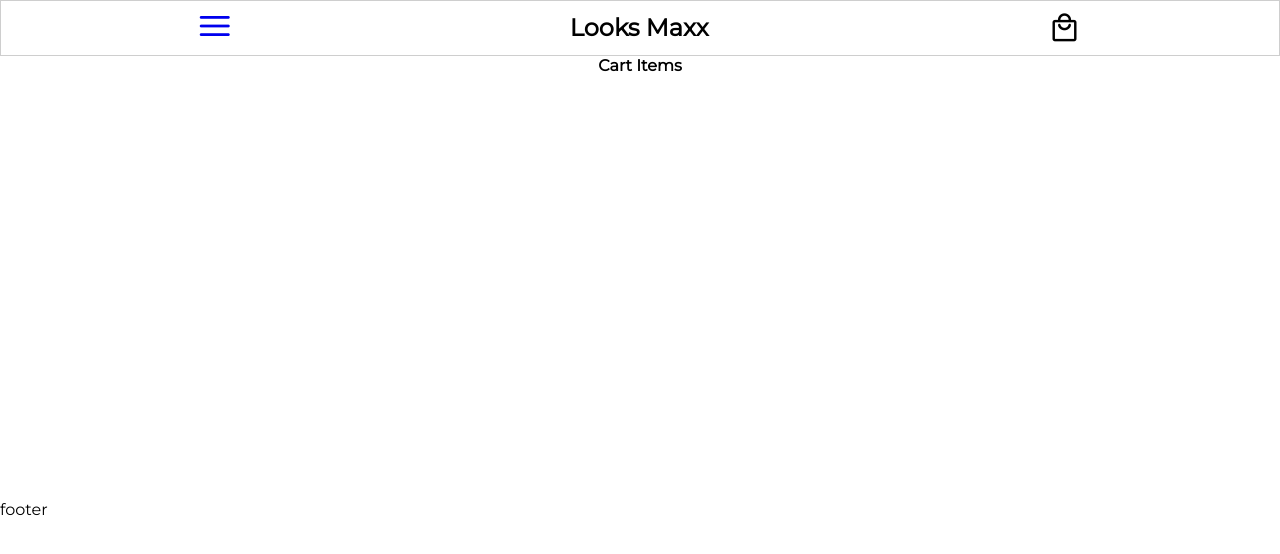
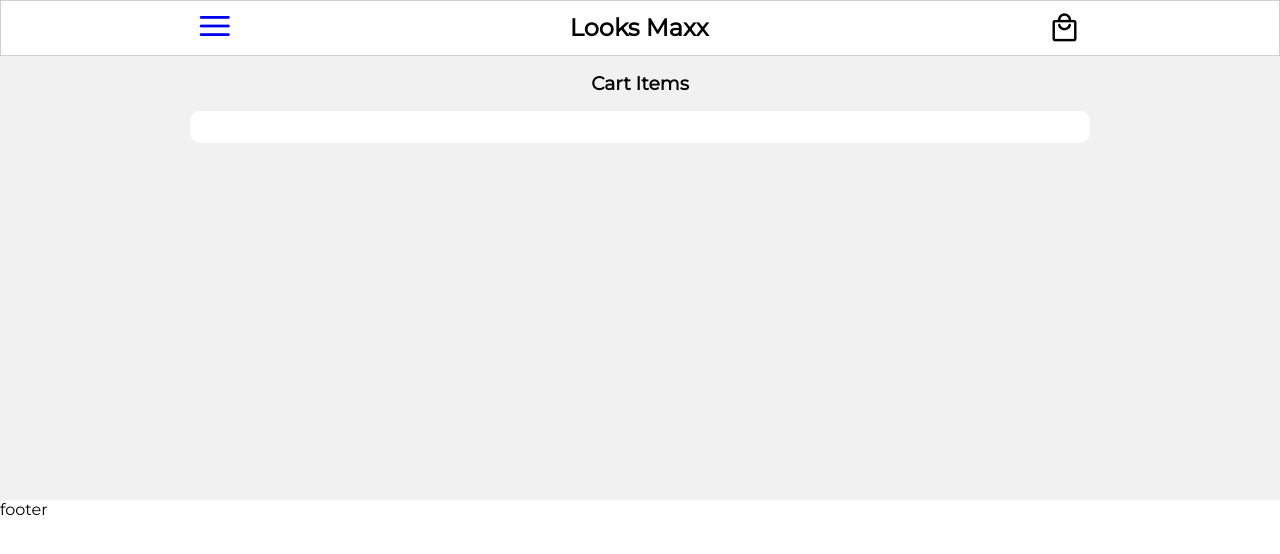
Before and after one commit to sonu-shivcharan/xplore, a React (Vite) app: page /cart in a window 1280 px wide. Shown: the top 554 px of the page. Built offline with nearby package versions, Linux system fonts and the light colour scheme.

Commit message:
added to cart functionality added

```diff
--- a/src/App.jsx
+++ b/src/App.jsx
@@ -8,7 +8,7 @@ import { ProductContext } from "./components/ProductContext";
 import { BrowserRouter, Routes, Route } from "react-router-dom";
 function App() {
   const [products, setProducts] = useState([]);
-
+  const [cartItems, setCartItems] = useState([]);
   useEffect(() => {
     fetch("/product.json")
       .then((res) => {
@@ -34,7 +34,7 @@ function App() {
           element={
             <>
               <HeroSection />
-              <ProductContext.Provider value={products}>
+              <ProductContext.Provider value={{products, cartItems,setCartItems}}>
                 <ProductsConatiner />
               </ProductContext.Provider>
             </>
@@ -44,7 +44,7 @@ function App() {
           path="/cart"
           element={
             <>
-              <Cart />
+              <Cart cartItems={cartItems} />
             </>
           }
         />
--- a/src/components/Cart.jsx
+++ b/src/components/Cart.jsx
@@ -1,9 +1,17 @@
 import React from 'react'
-const Cart = () => {
+import CartItemsCard from './CartItemsCard';
+import '../styles/Cart.css'
+const Cart = ({cartItems}) => {
+  console.log(cartItems);
   return (
-    <div id='cart-section' className='flex justify-center'>
+    <div id='cart-section' className='flex flex-col'>
       <div>
-        <h4>Cart Items</h4>
+        <h3>Cart Items</h3>
+        <div className="items-container">
+          {
+            cartItems.map((item)=><CartItemsCard item={item}/>)
+          }
+        </div>
       </div>
     </div>
   )
--- /dev/null
+++ b/src/components/CartItemsCard.jsx
@@ -0,0 +1,21 @@
+import React from "react";
+
+const CartItemsCard = ({item}) => {
+  return (
+    <div className="cart-item-card">
+      <div className="flex items-center justify-space-between">
+        <img src={item.img.url}></img>
+        <p>
+          <b>{item.name}</b>
+        </p>
+        <div className="quantity-input-container flex items-center">
+          <div>+</div>
+          <input type="number"></input>
+          <div>-</div>
+        </div>
+      </div>
+    </div>
+  );
+};
+
+export default CartItemsCard;
--- a/src/components/ProductCard.jsx
+++ b/src/components/ProductCard.jsx
@@ -1,6 +1,21 @@
-import React, { useEffect } from "react";
-
+import React, { useState, useContext } from "react";
+import { ProductContext } from "./ProductContext";
 const ProductCard = ({ item }) => {
+  const { cartItems:prevCartItems, setCartItems } = useContext(ProductContext)
+  const [isAddedInCart, setIsAddedInCart] = useState(false);
+  const doesExistInCart=(item)=>{
+    let value=false;
+    if(prevCartItems.indexOf(item)>-1){
+      value=true;
+    }
+    return value;
+  }
+ ;
+  const handleAddToCart=(product)=>{
+    const newCartItems =  [...prevCartItems, product]
+    setCartItems(newCartItems);
+    setIsAddedInCart(true);
+  }
   return (
     <div className="product-card">
       <div
@@ -15,8 +30,14 @@ const ProductCard = ({ item }) => {
           <p>{item.name}</p>
           <p>&#8377;{item.price}</p>
         </div>
-        <div>
+        <div className="menu-icon-container">
           <span className="material-symbols-rounded menu-icon">more_vert</span>
+            <div className="dropdown">
+              <ul className="items">
+                <div onClick={()=>!doesExistInCart(item)?handleAddToCart(item):null}><li>{isAddedInCart?"Added to Cart": "Add to cart"}</li></div>
+                <div><li>Add to whishlist</li></div>
+              </ul>
+            </div>
         </div>
       </div>
     </div>
--- a/src/components/ProductsConatiner.jsx
+++ b/src/components/ProductsConatiner.jsx
@@ -5,7 +5,7 @@ import { ProductContext } from './ProductContext'
 import './../styles/Product.css'
 
 const ProductsConatiner = () => {
-const products = useContext(ProductContext);
+const {products} = useContext(ProductContext);
   return (
     <div id='product-section' className=''>
       <h2>Featured products</h2>
--- a/src/index.css
+++ b/src/index.css
@@ -43,10 +43,7 @@
 }
 
 
-#cart-section{
-  padding-top: 3.5rem;
-  min-height: 500px;
-}
+
 /**-------globaluse case clases----*/
 .flex{
   display:flex;
@@ -68,3 +65,9 @@
   justify-content: center;
   align-items: center;
 }
+.flex-row{
+  flex-direction: row;
+}
+.flex-col{
+  flex-direction: column;
+}
--- /dev/null
+++ b/src/styles/Cart.css
@@ -0,0 +1,27 @@
+#cart-section {
+  min-height: 500px;
+  background-color: #f1f1f1;
+  padding: 3.5rem 1rem;
+}
+#cart-section h3 {
+  text-align: center;
+  padding: 1rem;
+}
+#cart-section .items-container {
+  max-width: 900px;
+  width: 100%;
+  padding: 1rem;
+  background-color: #fff;
+  border-radius: 10px;
+  margin: auto;
+}
+#cart-section .cart-item-card img {
+  max-width: 150px;
+}
+#cart-section .quantity-input-container input {
+  width: 60px;
+  font-size: 0.8rem;
+  padding: 10px;
+  border-radius:7px;
+  border: 1px solid #e3e3e3;
+}
--- a/src/styles/Product.css
+++ b/src/styles/Product.css
@@ -13,10 +13,11 @@
 .product-card{
     width: 200px;
     aspect-ratio: 9/12;
-    border: 1px solid rgb(34, 34, 34);
+    border: 1px solid #ebebeb;
     border-radius: 5px;
     transition: 0.2s;
     padding-bottom: 0.3rem ;
+    position: relative;
 }
 .product-card .img{
     width: 100%;
@@ -31,7 +32,37 @@
     font-size: 2rem;
     font-weight: bold;
     color:black;
+    position: relative;
 }
 .product-card:hover{
     box-shadow: 0 2px 20px rgb(228, 228, 228);
+    border: 1px solid rgb(169, 209, 247);
 }
+
+.product-card .dropdown{
+    max-width:150px;
+    width:100%;
+    position: absolute;
+    transform: translate(-50%, -10px);
+    background-color: #fff;
+    border:1px solid #e3e3e3;
+    border-radius: 5px;
+    font-size: 0.8rem;
+    z-index:2;
+    text-align: left;
+    box-shadow: 0 0 5px #afafaf;
+    display: none;
+}
+.product-card .dropdown ul{
+    list-style-type:none;
+}
+.product-card .dropdown ul li{
+    font-weight: 600;
+    padding: 10px 15px;
+}
+.product-card .dropdown ul li:hover{
+    background-color: #ecebeb;
+}
+.menu-icon-container:hover .dropdown {
+    display: block;
+  }
```
Also changed, not shown: src/styles/Cart.jsx (deleted), 5 other files (tests, documents, lock files or other folders).
